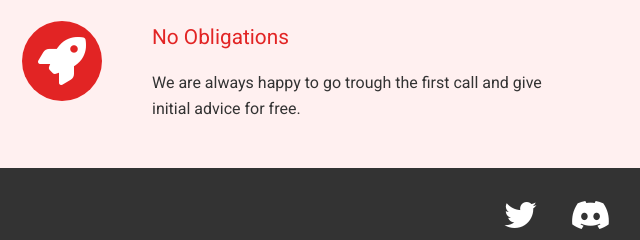
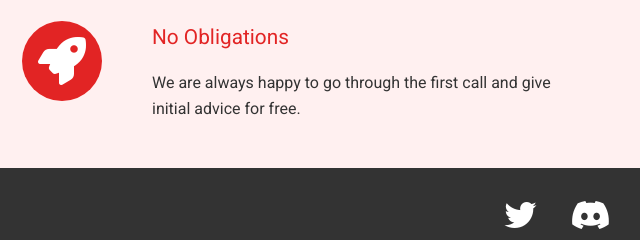
Before and after one commit to praskoson/blastctrl-homepage, a website built with webpack: page src/public/index.html in a window 1280 px wide. Shown: the part 4691-4931 px from the top of the page, 50-690 px from the left. Built offline with nearby package versions, Linux system fonts and the light colour scheme.

Commit message:
spelling

```diff
--- a/src/public/index.html
+++ b/src/public/index.html
@@ -668,7 +668,7 @@
                   <div>
                     <h4>No obligations</h4>
                     <p>
-                      We are always happy to go trough the first call and give
+                      We are always happy to go through the first call and give
                       initial advice for free.
                     </p>
                   </div>
```
